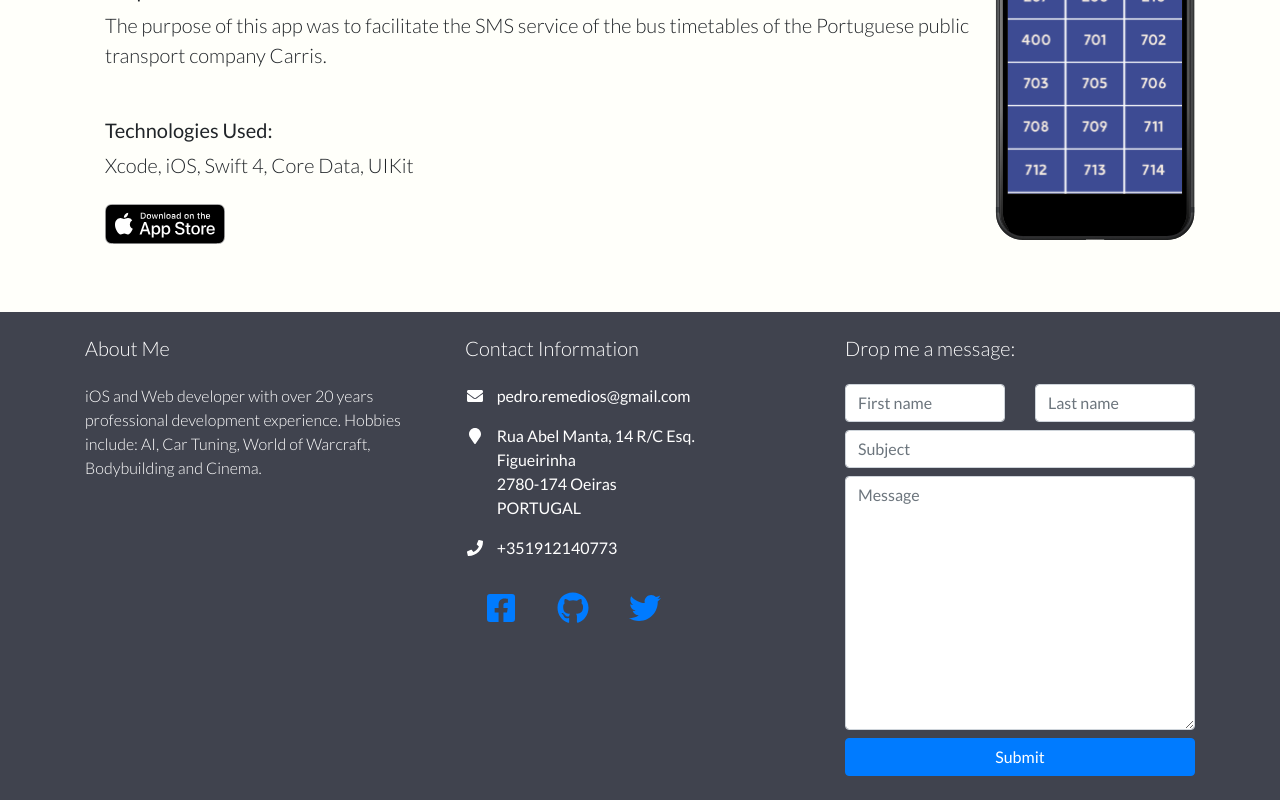
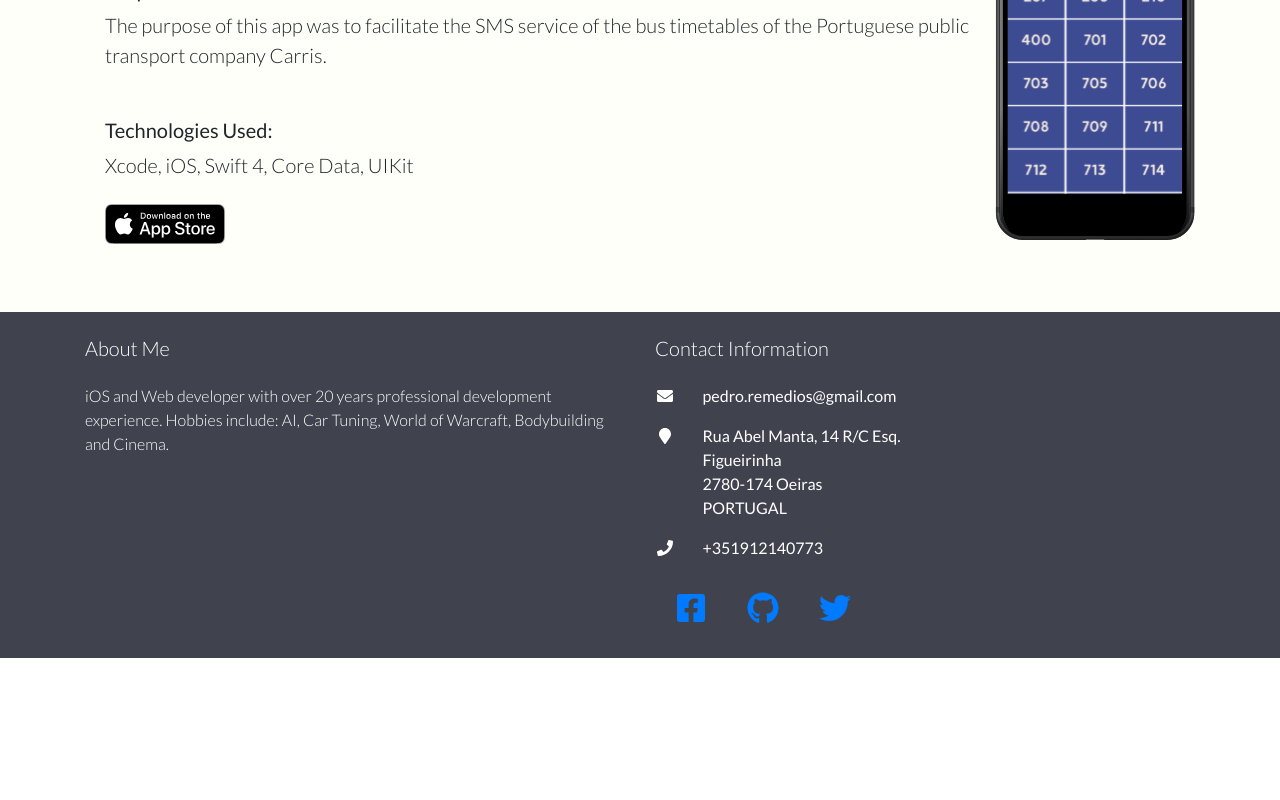
Before and after one commit to premedios/homepage, a React (Create React App) app: page / in a window 1280 px wide. Shown: the part 2042-2842 px from the top of the page. After the commit the page ends 2700 px from the top, so only its background shows below. Built offline with nearby package versions, Linux system fonts and the light colour scheme.

Commit message:
Removed form with submit not doing anything at the moment

```diff
--- a/src/components/Footer.js
+++ b/src/components/Footer.js
@@ -9,11 +9,11 @@ export default class Footer extends Component {
       <footer id="footer-section" className="py-4 bg-dark text-white">
         <div className="container">
           <div className="row">
-            <div className="col-md-4">
+            <div className="col-md-6">
               <h5 className="mb-4 font-weight-light">About Me</h5>
               <p className="font-weight-light about-text">iOS and Web developer with over 20 years professional development experience. Hobbies include: AI, Car Tuning, World of Warcraft, Bodybuilding and Cinema.</p>
             </div>
-            <div className="col-md-4">
+            <div className="col-md-6">
               <h5 className="mb-4 font-weight-light">Contact Information</h5>
               <div className="row mb-3">
                 <div className="col-1"><FontAwesomeIcon icon={faEnvelope} fixedWidth /></div>
@@ -46,7 +46,7 @@ export default class Footer extends Component {
                 </li>
               </ul>
             </div>
-            <div className="col-md-4">
+            {/* <div className="col-md-4">
               <h5 className="mb-4 font-weight-light">Drop me a message:</h5>
               <form>
                 <div className="row">
@@ -70,7 +70,7 @@ export default class Footer extends Component {
 
                 <input type="button" value="Submit" className="btn btn-primary btn-block" />
               </form>
-            </div>
+            </div> */}
           </div>
         </div>
       </footer>
--- a/src/components/PortfolioSection.js
+++ b/src/components/PortfolioSection.js
@@ -17,7 +17,7 @@ export default class PortfolioSection extends Component {
               <p className="lead mb-5">The purpose of this app was to facilitate the SMS service of the bus timetables of the Portuguese public transport company Carris.</p>
               <h5>Technologies Used:</h5>
               <p className="lead mb-4">Xcode, iOS, Swift 4, Core Data, UIKit</p>
-              <a target="_blank" href="https://itunes.apple.com/us/app/e-t-a/id556707026?mt=8"><img src={DownloadBadge} alt="Download on the Apple Store"/></a>
+              <a target="_blank" href="https://itunes.apple.com/us/app/e-t-a/id556707026?mt=8" rel="noopener noreferrer"><img src={DownloadBadge} alt="Download on the Apple Store"/></a>
             </CardBody>
             <img className="d-block" src={ETAScreenshot} width="200" height="402" alt="E.T.A. screenshot"/>
           </Card>
```
